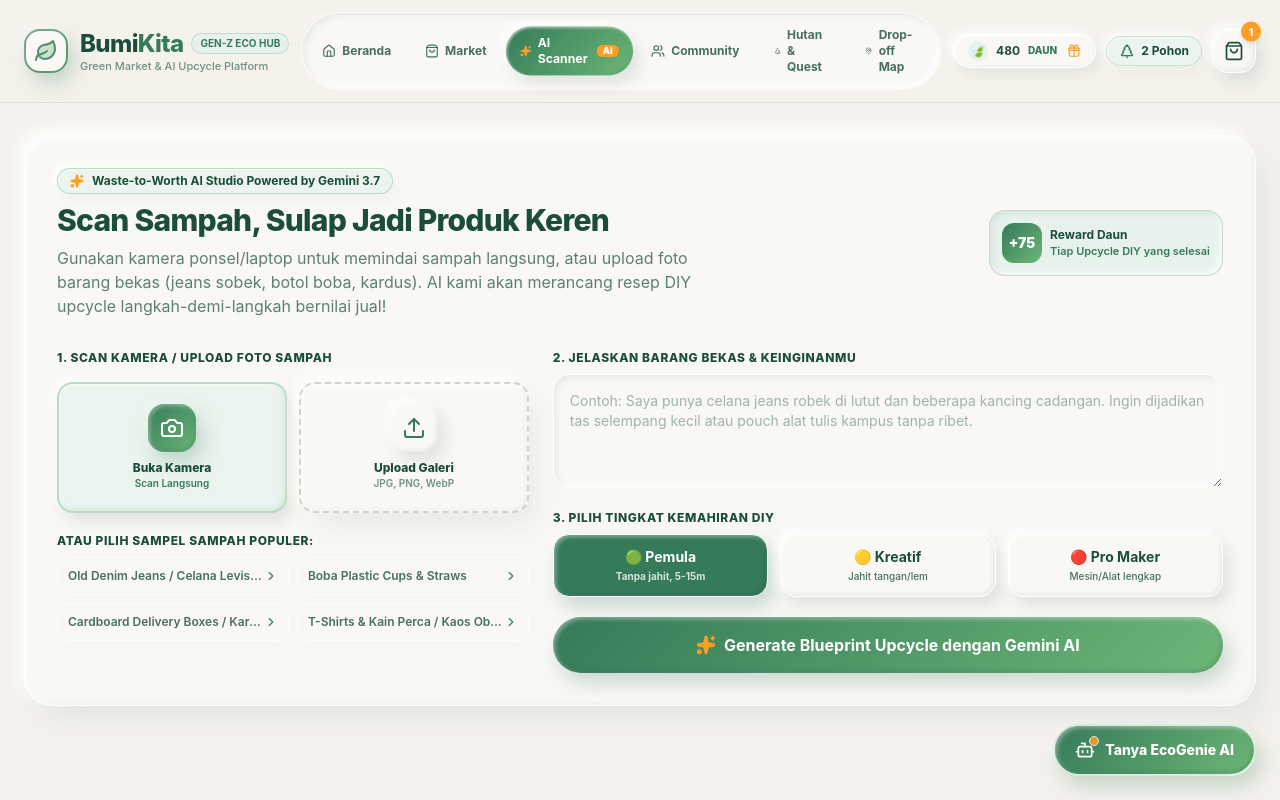
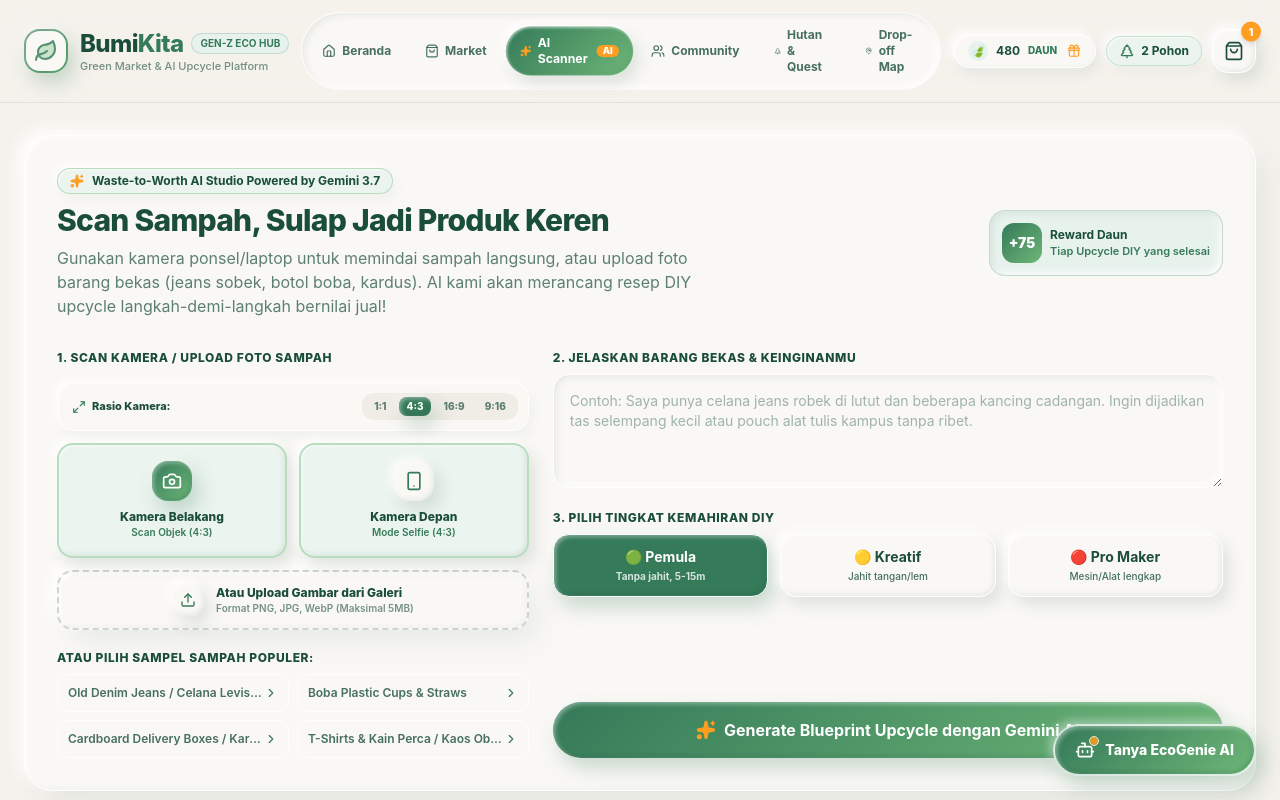
Before and after one commit to adityapramid25/bumikita, a Next.js app: page /scanner in a window 1280 px wide. Shown: the top 800 px of the page. Built offline with nearby package versions, Linux system fonts and the light colour scheme.

Commit message:
feat(scanner): add support for adjustable camera aspect ratios
Implement dynamic aspect ratio selection and improve camera stream initialization settings for the WasteToWorthScanner component.

```diff
--- a/src/components/scanner/WasteToWorthScanner.tsx
+++ b/src/components/scanner/WasteToWorthScanner.tsx
@@ -23,8 +23,15 @@ import {
   SwitchCamera,
   X,
   Zap,
+  Smartphone,
+  Square,
+  RectangleHorizontal,
+  RectangleVertical,
+  Maximize2,
   Image as ImageIcon
 } from 'lucide-react';
+
+type CameraAspectRatio = '1:1' | '4:3' | '16:9' | '9:16';
 
 export default function WasteToWorthScanner() {
   const { addDaunPoints, addCommunityPost } = useEco();
@@ -42,8 +49,9 @@ export default function WasteToWorthScanner() {
   // Camera State
   const [isCameraActive, setIsCameraActive] = useState(false);
   const [cameraFacing, setCameraFacing] = useState<'environment' | 'user'>('environment');
+  const [aspectRatio, setAspectRatio] = useState<CameraAspectRatio>('4:3');
   const [cameraError, setCameraError] = useState<string | null>(null);
-  const [hasMultipleCameras, setHasMultipleCameras] = useState(false);
+  const [hasMultipleCameras, setHasMultipleCameras] = useState(true);
 
   const fileInputRef = useRef<HTMLInputElement>(null);
   const videoRef = useRef<HTMLVideoElement>(null);
@@ -89,19 +97,31 @@ export default function WasteToWorthScanner() {
         throw new Error('Fitur kamera tidak didukung di browser ini. Silakan gunakan upload foto.');
       }
 
-      const stream = await navigator.mediaDevices.getUserMedia({
+      let stream: MediaStream;
+      try {
+        stream = await navigator.mediaDevices.getUserMedia({
           video: {
-          facingMode: facing,
-          width: { ideal: 1280 },
-          height: { ideal: 720 },
+            facingMode: { ideal: facing },
+            width: { ideal: 1920 },
+            height: { ideal: 1080 },
           },
           audio: false,
         });
+      } catch {
+        // Fallback for strict browsers
+        stream = await navigator.mediaDevices.getUserMedia({
+          video: {
+            facingMode: facing,
+          },
+          audio: false,
+        });
+      }
 
       streamRef.current = stream;
+      setCameraFacing(facing);
       if (videoRef.current) {
         videoRef.current.srcObject = stream;
-        videoRef.current.play();
+        videoRef.current.play().catch(() => {});
       }
       setIsCameraActive(true);
     } catch (err: any) {
@@ -119,8 +139,12 @@ export default function WasteToWorthScanner() {
 
   const flipCamera = () => {
     const nextFacing = cameraFacing === 'environment' ? 'user' : 'environment';
-    setCameraFacing(nextFacing);
     startCamera(nextFacing);
+  };
+
+  const switchFacing = (facing: 'environment' | 'user') => {
+    if (cameraFacing === facing && isCameraActive) return;
+    startCamera(facing);
   };
 
   const capturePhoto = () => {
@@ -128,18 +152,63 @@ export default function WasteToWorthScanner() {
     const video = videoRef.current;
     const canvas = canvasRef.current || document.createElement('canvas');
 
-    canvas.width = video.videoWidth || 640;
-    canvas.height = video.videoHeight || 480;
+    const videoWidth = video.videoWidth || 1280;
+    const videoHeight = video.videoHeight || 720;
+
+    // Calculate crop rectangle according to chosen aspect ratio
+    let targetRatio = 4 / 3;
+    if (aspectRatio === '1:1') targetRatio = 1 / 1;
+    else if (aspectRatio === '4:3') targetRatio = 4 / 3;
+    else if (aspectRatio === '16:9') targetRatio = 16 / 9;
+    else if (aspectRatio === '9:16') targetRatio = 9 / 16;
+
+    const sourceRatio = videoWidth / videoHeight;
+
+    let cropWidth = videoWidth;
+    let cropHeight = videoHeight;
+    let cropX = 0;
+    let cropY = 0;
+
+    if (sourceRatio > targetRatio) {
+      // Source video is wider than target ratio -> crop horizontally
+      cropWidth = videoHeight * targetRatio;
+      cropHeight = videoHeight;
+      cropX = (videoWidth - cropWidth) / 2;
+      cropY = 0;
+    } else {
+      // Source video is taller than target ratio -> crop vertically
+      cropWidth = videoWidth;
+      cropHeight = videoWidth / targetRatio;
+      cropX = 0;
+      cropY = (videoHeight - cropHeight) / 2;
+    }
+
+    canvas.width = Math.round(cropWidth);
+    canvas.height = Math.round(cropHeight);
 
     const ctx = canvas.getContext('2d');
     if (ctx) {
-      // If front camera, flip horizontally for mirror effect
+      ctx.clearRect(0, 0, canvas.width, canvas.height);
+
+      // If user/selfie camera, mirror horizontally for natural photo preview
       if (cameraFacing === 'user') {
         ctx.translate(canvas.width, 0);
         ctx.scale(-1, 1);
       }
-      ctx.drawImage(video, 0, 0, canvas.width, canvas.height);
-      const dataUrl = canvas.toDataURL('image/jpeg', 0.88);
+
+      ctx.drawImage(
+        video,
+        cropX,
+        cropY,
+        cropWidth,
+        cropHeight,
+        0,
+        0,
+        canvas.width,
+        canvas.height
+      );
+
+      const dataUrl = canvas.toDataURL('image/jpeg', 0.90);
       setSelectedImage(dataUrl);
       stopCamera();
     }
@@ -297,7 +366,71 @@ export default function WasteToWorthScanner() {
 
             {/* LIVE CAMERA VIEWFINDER */}
             {isCameraActive ? (
-              <div className="relative rounded-2xl overflow-hidden shadow-clay-card border-2 border-[#357A59] bg-black aspect-video flex flex-col justify-between">
+              <div className="space-y-3">
+                {/* Viewfinder Aspect Ratio & Controls Toolbar */}
+                <div className="flex flex-wrap items-center justify-between gap-2 p-2 bg-[#FAF8F5] rounded-2xl border border-white shadow-clay-sm">
+                  {/* Aspect Ratio Selector Pills */}
+                  <div className="flex items-center gap-1 bg-[#EAE5DC]/60 p-1 rounded-xl">
+                    {(['1:1', '4:3', '16:9', '9:16'] as CameraAspectRatio[]).map((ratio) => (
+                      <button
+                        key={ratio}
+                        type="button"
+                        onClick={() => setAspectRatio(ratio)}
+                        className={`px-2.5 py-1 rounded-lg text-[11px] font-extrabold transition-all cursor-pointer ${
+                          aspectRatio === ratio
+                            ? 'bg-[#357A59] text-white shadow-clay-green'
+                            : 'text-[#1A4D3A]/70 hover:text-[#1A4D3A] hover:bg-white/50'
+                        }`}
+                      >
+                        {ratio}
+                      </button>
+                    ))}
+                  </div>
+
+                  {/* Camera Facing Selector (Mobile / Front & Back) */}
+                  <div className="flex items-center gap-1">
+                    <button
+                      type="button"
+                      onClick={() => switchFacing('environment')}
+                      title="Kamera Belakang / Utama"
+                      className={`px-2.5 py-1 rounded-xl text-[11px] font-extrabold flex items-center gap-1 transition-all cursor-pointer ${
+                        cameraFacing === 'environment'
+                          ? 'bg-[#1A4D3A] text-white shadow-clay-sm'
+                          : 'bg-[#FAF8F5] text-[#1A4D3A]/70 hover:bg-[#EDE8E0]'
+                      }`}
+                    >
+                      <Camera className="w-3.5 h-3.5" />
+                      <span>Belakang</span>
+                    </button>
+
+                    <button
+                      type="button"
+                      onClick={() => switchFacing('user')}
+                      title="Kamera Depan / Selfie"
+                      className={`px-2.5 py-1 rounded-xl text-[11px] font-extrabold flex items-center gap-1 transition-all cursor-pointer ${
+                        cameraFacing === 'user'
+                          ? 'bg-[#1A4D3A] text-white shadow-clay-sm'
+                          : 'bg-[#FAF8F5] text-[#1A4D3A]/70 hover:bg-[#EDE8E0]'
+                      }`}
+                    >
+                      <Smartphone className="w-3.5 h-3.5" />
+                      <span>Depan</span>
+                    </button>
+                  </div>
+                </div>
+
+                {/* Video Viewfinder Container with Dynamic Aspect Ratio */}
+                <div
+                  className={`relative rounded-2xl overflow-hidden shadow-clay-card border-2 border-[#357A59] bg-black flex flex-col justify-between transition-all duration-300 ${
+                    aspectRatio === '1:1'
+                      ? 'aspect-square max-h-[380px] w-full'
+                      : aspectRatio === '4:3'
+                      ? 'aspect-[4/3] max-h-[380px] w-full'
+                      : aspectRatio === '16:9'
+                      ? 'aspect-video max-h-[360px] w-full'
+                      : 'aspect-[9/16] max-h-[460px] w-full max-w-[280px] mx-auto'
+                  }`}
+                >
                   {/* Live Video Feed */}
                   <video
                     ref={videoRef}
@@ -308,49 +441,51 @@ export default function WasteToWorthScanner() {
                   />
 
                   {/* Animated Scanner Laser Overlay */}
-                <div className="absolute inset-0 pointer-events-none flex flex-col justify-between p-4">
+                  <div className="absolute inset-0 pointer-events-none flex flex-col justify-between p-3.5">
                     {/* Corner Guides */}
                     <div className="flex justify-between">
-                    <div className="w-6 h-6 border-t-2 border-l-2 border-[#6DB677] rounded-tl-lg" />
-                    <div className="w-6 h-6 border-t-2 border-r-2 border-[#6DB677] rounded-tr-lg" />
+                      <div className="w-5 h-5 border-t-2 border-l-2 border-[#6DB677] rounded-tl-lg" />
+                      <div className="w-5 h-5 border-t-2 border-r-2 border-[#6DB677] rounded-tr-lg" />
                     </div>
 
                     {/* Scanning Bar Animation */}
                     <div className="w-full h-0.5 bg-gradient-to-r from-transparent via-[#6DB677] to-transparent shadow-[0_0_8px_#6DB677] animate-pulse my-auto" />
 
                     <div className="flex justify-between items-end">
-                    <div className="w-6 h-6 border-b-2 border-l-2 border-[#6DB677] rounded-bl-lg" />
-                    <span className="text-[10px] font-bold text-white bg-black/60 px-2 py-0.5 rounded-full backdrop-blur-sm">
-                      Arahkan kamera ke sampah
+                      <div className="w-5 h-5 border-b-2 border-l-2 border-[#6DB677] rounded-bl-lg" />
+                      <span className="text-[9px] sm:text-[10px] font-bold text-white bg-black/60 px-2 py-0.5 rounded-full backdrop-blur-sm">
+                        {aspectRatio} • {cameraFacing === 'environment' ? 'Belakang' : 'Depan'}
                       </span>
-                    <div className="w-6 h-6 border-b-2 border-r-2 border-[#6DB677] rounded-br-lg" />
+                      <div className="w-5 h-5 border-b-2 border-r-2 border-[#6DB677] rounded-tr-lg" />
                     </div>
                   </div>
 
-                {/* Top Camera Controls */}
-                <div className="absolute top-3 right-3 flex items-center gap-2 z-10">
-                  {hasMultipleCameras && (
+                  {/* Top Camera Controls Overlay */}
+                  <div className="absolute top-2.5 right-2.5 flex items-center gap-1.5 z-10">
                     <button
                       type="button"
                       onClick={flipCamera}
-                      title="Ganti Kamera (Depan/Belakang)"
-                      className="p-2 rounded-full bg-black/60 text-white backdrop-blur-md hover:bg-black/80 transition-all cursor-pointer"
+                      title="Ganti Kamera (Depan / Belakang)"
+                      className="p-2 rounded-full bg-black/60 text-white backdrop-blur-md hover:bg-black/80 hover:scale-105 active:scale-95 transition-all cursor-pointer flex items-center gap-1"
                     >
-                      <SwitchCamera className="w-4 h-4" />
+                      <SwitchCamera className="w-3.5 h-3.5" />
+                      <span className="text-[10px] font-bold pr-0.5 hidden sm:inline">
+                        {cameraFacing === 'environment' ? 'Ke Depan' : 'Ke Belakang'}
+                      </span>
                     </button>
-                  )}
+
                     <button
                       type="button"
                       onClick={stopCamera}
                       title="Tutup Kamera"
-                    className="p-2 rounded-full bg-black/60 text-white backdrop-blur-md hover:bg-black/80 transition-all cursor-pointer"
+                      className="p-2 rounded-full bg-black/60 text-white backdrop-blur-md hover:bg-black/80 hover:scale-105 active:scale-95 transition-all cursor-pointer"
                     >
-                    <X className="w-4 h-4" />
+                      <X className="w-3.5 h-3.5" />
                     </button>
                   </div>
 
                   {/* Bottom Snapshot Button Bar */}
-                <div className="absolute bottom-3 inset-x-0 flex items-center justify-center gap-3 z-10">
+                  <div className="absolute bottom-3 inset-x-0 flex items-center justify-center gap-3 z-10 px-3">
                     <button
                       type="button"
                       onClick={capturePhoto}
@@ -359,8 +494,9 @@ export default function WasteToWorthScanner() {
                     >
                       <div className="w-3 h-3 rounded-full bg-[#FF9E20] animate-ping" />
                       <Camera className="w-4 h-4" />
-                    <span>Ambil Foto Sampah</span>
+                      <span>Ambil Foto ({aspectRatio})</span>
                     </button>
+                  </div>
                 </div>
               </div>
             ) : selectedImage ? (
@@ -401,47 +537,91 @@ export default function WasteToWorthScanner() {
             ) : (
               /* DEFAULT CHOOSE CAMERA OR UPLOAD PANEL */
               <div className="space-y-3">
+                {/* Pre-camera Aspect Ratio Selector */}
+                <div className="flex items-center justify-between p-2.5 bg-[#FAF8F5] rounded-2xl border border-white shadow-clay-sm">
+                  <span className="text-[11px] font-extrabold text-[#1A4D3A] flex items-center gap-1.5 pl-1">
+                    <Maximize2 className="w-3.5 h-3.5 text-[#357A59]" />
+                    <span>Rasio Kamera:</span>
+                  </span>
+                  <div className="flex items-center gap-1 bg-[#EAE5DC]/60 p-1 rounded-xl">
+                    {(['1:1', '4:3', '16:9', '9:16'] as CameraAspectRatio[]).map((ratio) => (
+                      <button
+                        key={ratio}
+                        type="button"
+                        onClick={() => setAspectRatio(ratio)}
+                        className={`px-2 py-0.5 rounded-lg text-[10px] font-extrabold transition-all cursor-pointer ${
+                          aspectRatio === ratio
+                            ? 'bg-[#357A59] text-white shadow-clay-green'
+                            : 'text-[#1A4D3A]/70 hover:text-[#1A4D3A] hover:bg-white/50'
+                        }`}
+                      >
+                        {ratio}
+                      </button>
+                    ))}
+                  </div>
+                </div>
+
                 <div className="grid grid-cols-2 gap-3">
-                  {/* Option A: Buka Kamera Langsung */}
+                  {/* Option A1: Buka Kamera Belakang (Utama / Mobile Environment) */}
                   <button
                     type="button"
-                    id="btn-open-camera"
+                    id="btn-open-camera-back"
                     onClick={() => startCamera('environment')}
-                    className="p-5 rounded-2xl bg-[#EBF4EE] border-2 border-[#6DB677]/40 text-center hover:bg-[#DDF0E2] transition-all group flex flex-col items-center justify-center gap-2 shadow-clay-button cursor-pointer"
+                    className="p-4 rounded-2xl bg-[#EBF4EE] border-2 border-[#6DB677]/40 text-center hover:bg-[#DDF0E2] transition-all group flex flex-col items-center justify-center gap-2 shadow-clay-button cursor-pointer"
                   >
-                    <div className="w-12 h-12 rounded-2xl bg-gradient-earth text-white flex items-center justify-center shadow-clay-green group-hover:scale-110 transition-transform">
-                      <Camera className="w-6 h-6" />
+                    <div className="w-10 h-10 rounded-2xl bg-gradient-earth text-white flex items-center justify-center shadow-clay-green group-hover:scale-110 transition-transform">
+                      <Camera className="w-5 h-5" />
                     </div>
                     <div>
                       <p className="text-xs font-extrabold text-[#1A4D3A]">
-                        Buka Kamera
+                        Kamera Belakang
                       </p>
                       <p className="text-[10px] text-[#357A59] font-semibold">
-                        Scan Langsung
+                        Scan Objek ({aspectRatio})
                       </p>
                     </div>
                   </button>
+
+                  {/* Option A2: Buka Kamera Depan (Selfie / Mobile User) */}
+                  <button
+                    type="button"
+                    id="btn-open-camera-front"
+                    onClick={() => startCamera('user')}
+                    className="p-4 rounded-2xl bg-[#EBF4EE] border-2 border-[#6DB677]/40 text-center hover:bg-[#DDF0E2] transition-all group flex flex-col items-center justify-center gap-2 shadow-clay-button cursor-pointer"
+                  >
+                    <div className="w-10 h-10 rounded-2xl bg-[#FAF8F5] text-[#357A59] flex items-center justify-center shadow-clay-button group-hover:scale-110 transition-transform">
+                      <Smartphone className="w-5 h-5" />
+                    </div>
+                    <div>
+                      <p className="text-xs font-extrabold text-[#1A4D3A]">
+                        Kamera Depan
+                      </p>
+                      <p className="text-[10px] text-[#357A59] font-semibold">
+                        Mode Selfie ({aspectRatio})
+                      </p>
+                    </div>
+                  </button>
+                </div>
 
                 {/* Option B: Upload File Gambar */}
                 <button
                   type="button"
                   id="btn-upload-file"
                   onClick={() => fileInputRef.current?.click()}
-                    className="p-5 rounded-2xl bg-[#FAF8F5] border-2 border-dashed border-[#1A4D3A]/20 text-center hover:bg-[#EAE5DC] transition-all group flex flex-col items-center justify-center gap-2 shadow-clay-card cursor-pointer"
+                  className="w-full p-3 rounded-2xl bg-[#FAF8F5] border-2 border-dashed border-[#1A4D3A]/20 text-center hover:bg-[#EAE5DC] transition-all group flex items-center justify-center gap-3 shadow-clay-card cursor-pointer"
                 >
-                    <div className="w-12 h-12 rounded-2xl bg-[#FAF8F5] text-[#357A59] flex items-center justify-center shadow-clay-button group-hover:scale-110 transition-transform">
-                      <Upload className="w-6 h-6" />
+                  <div className="w-8 h-8 rounded-xl bg-[#FAF8F5] text-[#357A59] flex items-center justify-center shadow-clay-button group-hover:scale-110 transition-transform flex-shrink-0">
+                    <Upload className="w-4 h-4" />
                   </div>
-                    <div>
+                  <div className="text-left">
                     <p className="text-xs font-extrabold text-[#1A4D3A]">
-                        Upload Galeri
+                      Atau Upload Gambar dari Galeri
                     </p>
                     <p className="text-[10px] text-[#1A4D3A]/60 font-semibold">
-                        JPG, PNG, WebP
+                      Format PNG, JPG, WebP (Maksimal 5MB)
                     </p>
                   </div>
                 </button>
-                </div>
 
                 {cameraError && (
                   <div className="p-3 rounded-xl bg-[#FDE8E8] border border-[#DC2626]/30 text-[#DC2626] text-xs font-medium flex items-start gap-2">
```
Lines whose indentation alone changed are shown as unchanged.
